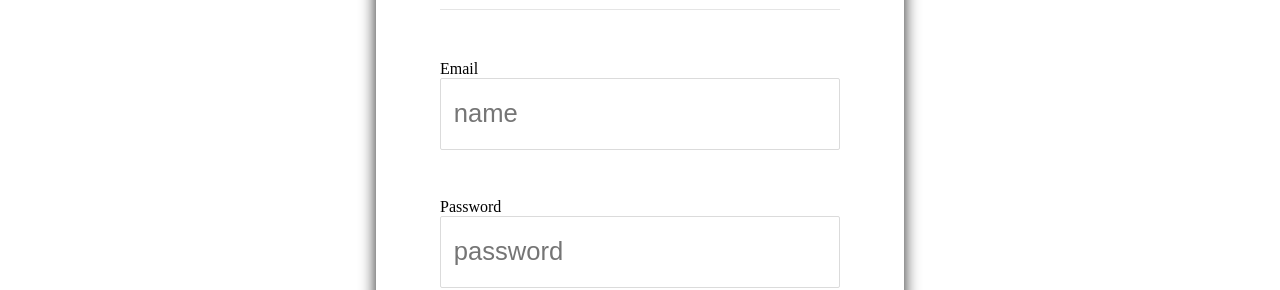
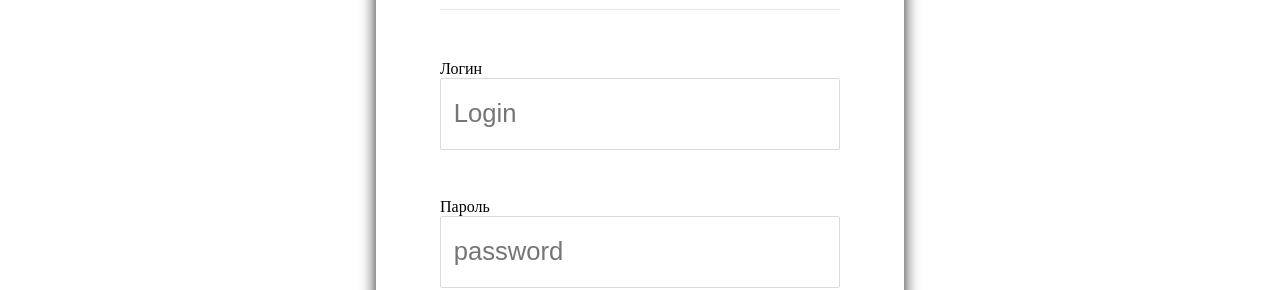
Before and after one commit to LikaKlen/hidework, a Vue app in the folder vue-project/: page /log in a window 1280 px wide. Shown: the part 271-561 px from the top of the page. Built offline with nearby package versions, Linux system fonts and the light colour scheme.

Commit message:
Фронт входа и регистрации без валидации, для проверки количество цифр для пароля и его повтора

```diff
--- a/vue-project/src/components/LogPage.vue
+++ b/vue-project/src/components/LogPage.vue
@@ -58,10 +58,10 @@ export default{
     <div class="reg_window">
         <div class="reg_input">
         <h2>Вход на аккаунт</h2>
-        <p><label for="Email" class="floatLabel">Email</label>
-            <input type="text" v-model="userName" placeholder="name">
+        <p><label for="text" class="floatLabel">Логин</label>
+            <input type="text" v-model="userName" placeholder="Login">
             </p>
-           <p> <label for="password" class="floatLabel">Password</label>
+           <p> <label for="password" class="floatLabel">Пароль</label>
             <input type="password" v-model="userPassword" placeholder="password">
             </p>
         </div>
```
